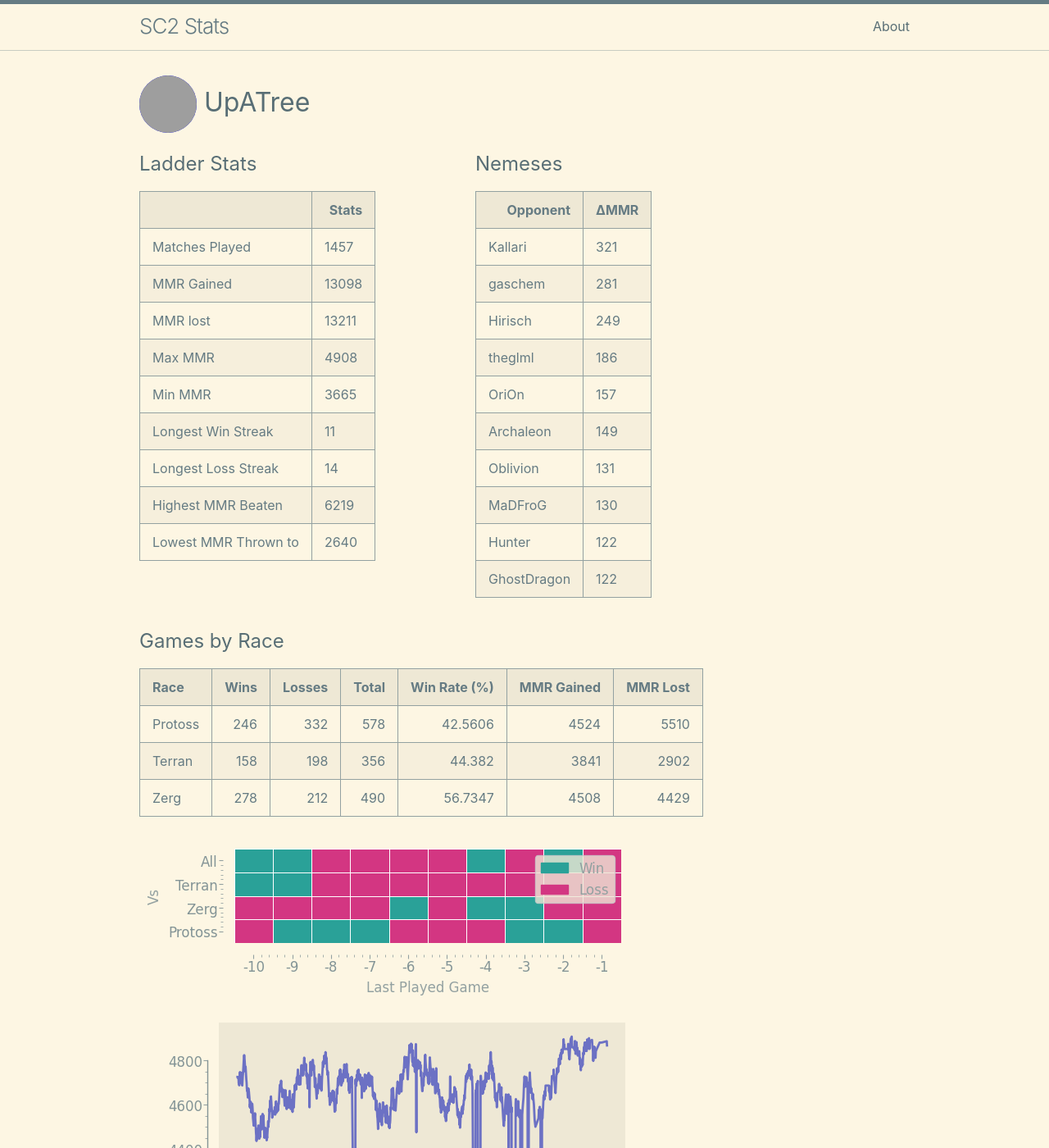
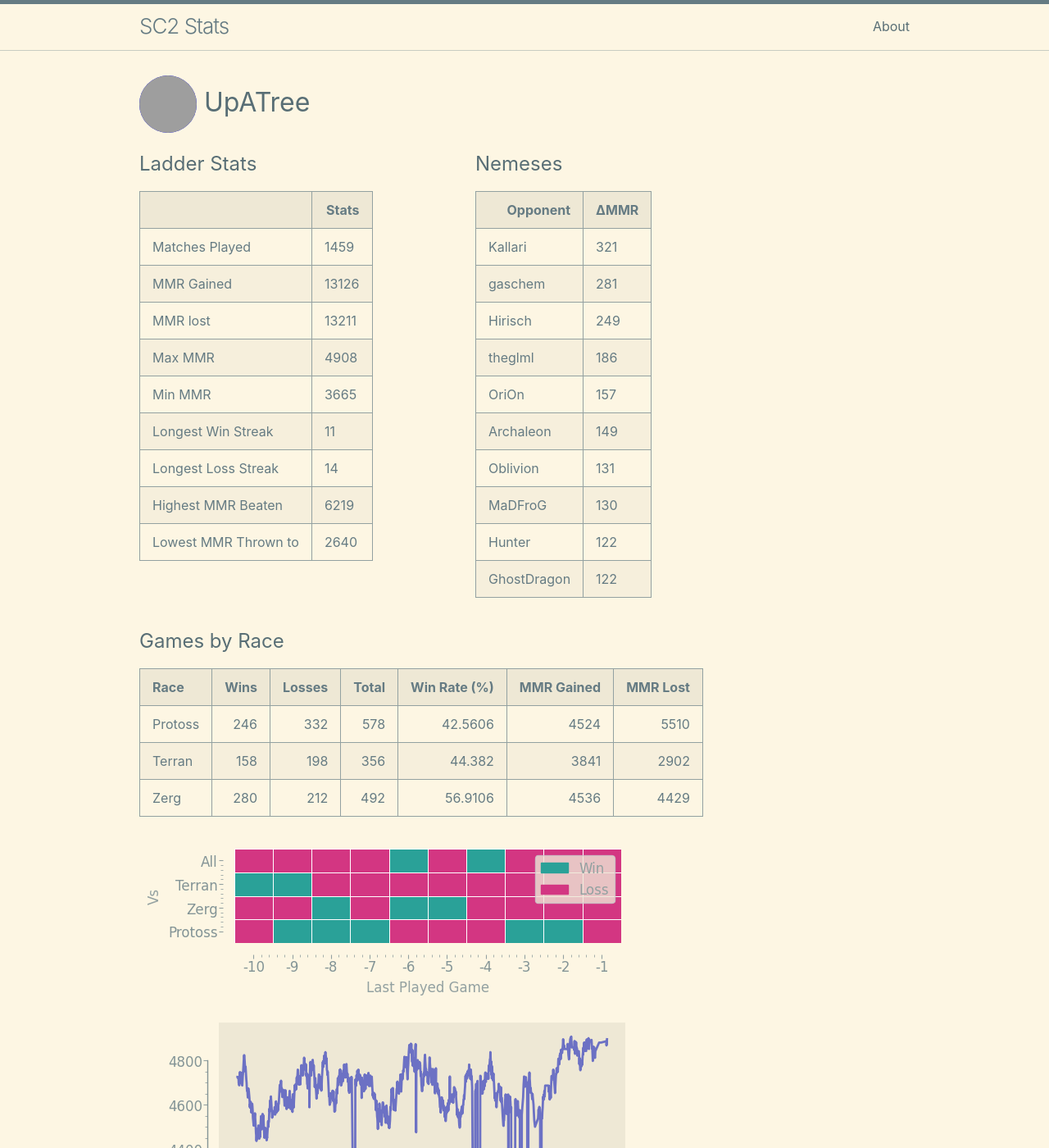
Before and after one commit to kylermurphy/UpATree, a Jekyll site: the page built from docs/index.md, in a window 1280 px wide and 1400 px high. Shown: the whole window at 82% size. Built offline with Jekyll 4.4.1, drawn with Linux system fonts in a browser that asks for light colours; grey boxes are pictures that could not be loaded.

Commit message:
running on push

```diff
--- a/docs/index.md
+++ b/docs/index.md
@@ -18,11 +18,11 @@ layout: home
   <tbody>
     <tr>
       <td>Matches Played</td>
-      <td>1457</td>
+      <td>1459</td>
     </tr>
     <tr>
       <td>MMR Gained</td>
-      <td>13098</td>
+      <td>13126</td>
     </tr>
     <tr>
       <td>MMR lost</td>
@@ -116,7 +116,7 @@ layout: home
 |:--------|-------:|---------:|--------:|---------------:|-------------:|-----------:|
 | Protoss |    246 |      332 |     578 |        42.5606 |         4524 |       5510 |
 | Terran  |    158 |      198 |     356 |        44.382  |         3841 |       2902 |
-| Zerg    |    278 |      212 |     490 |        56.7347 |         4508 |       4429 |
+| Zerg    |    280 |      212 |     492 |        56.9106 |         4536 |       4429 |
 
 ![Games by Race](./assets/gm_hist.png)
 
--- a/log.txt
+++ b/log.txt
@@ -648,3 +648,4 @@ Writing a log file 2025-03-24 19:47:52.
 Writing a log file 2025-03-24 20:23:27.
 Writing a log file 2025-03-24 20:48:08.
 Writing a log file 2025-03-24 21:21:14.
+Writing a log file 2025-03-24 21:48:06.
```
Also changed, not shown: docs/assets/MMR.png, docs/assets/daily.png, docs/assets/gm_hist.png, docs/assets/r_wrt.png, 1 other file.
